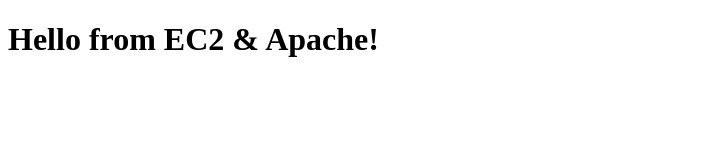
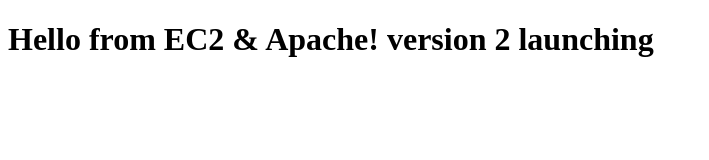
Before and after one commit to AVI5211/webserver-automation, a plain HTML site: page index.html in a window 1280 px wide. Shown: the whole page, without its empty margins (0-709 px from the left). Drawn offline with Linux system fonts and the light colour scheme.

Commit message:
Update index.html

```diff
--- a/index.html
+++ b/index.html
@@ -4,6 +4,6 @@
 <title>Hello AWS</title>
 </head>
 <body>
-<h1>Hello from EC2 & Apache!</h1>
+<h1>Hello from EC2 & Apache! version 2 launching</h1>
 </body>
 </html>
```
